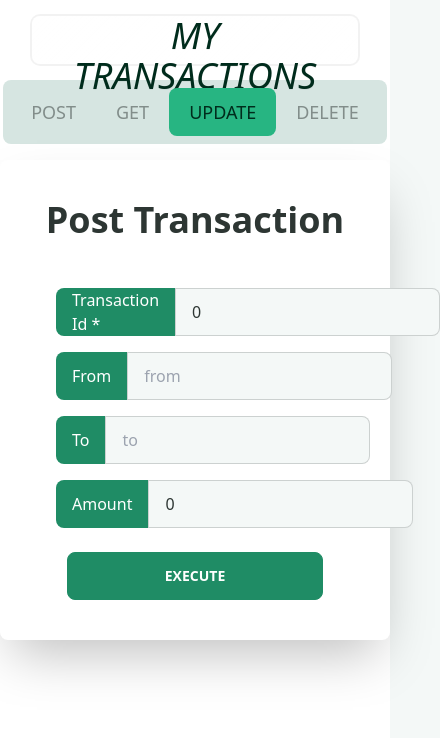
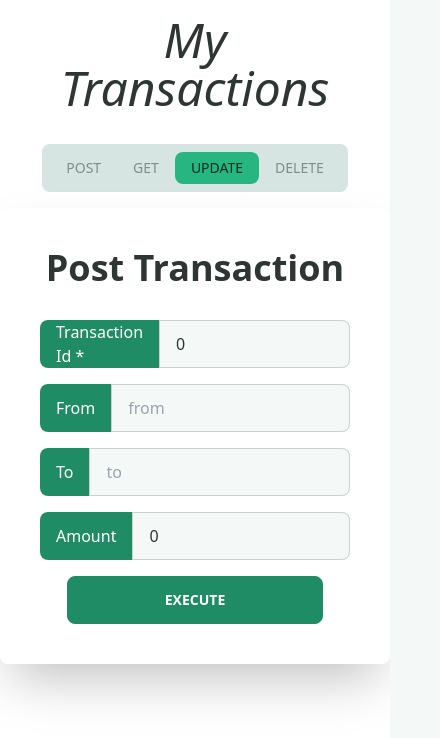
Before and after one commit to Fikaroo/transaction-vite, a React (Vite) app: page /updateTransaction in a window 390 px wide. Shown: the top 738 px of the page, 440 px wide, since content can reach past the window. Built offline with nearby package versions, Linux system fonts and the light colour scheme.

Commit message:
mobile responsive updated

```diff
--- a/src/components/Header/Header.jsx
+++ b/src/components/Header/Header.jsx
@@ -3,11 +3,11 @@ import { Link } from "react-router-dom";
 
 const Header = () => {
   return (
-    <div className="px-8 py-4">
+    <div className="px-8 py-4 mb-4">
       {/* <Link to={"/"}> */}
-      <button className="btn glass btn-primary text-4xl font-medium italic">
+      <h1 className="text-5xl text-center lg:text-start font-medium italic">
         My Transactions
-      </button>
+      </h1>
       {/* </Link> */}
     </div>
   );
--- a/src/components/Read/Read.jsx
+++ b/src/components/Read/Read.jsx
@@ -25,7 +25,7 @@ const Read = () => {
     getTransaction();
   }, []);
   return (
-    <div className="w-full mx-auto max-w-7xl p-10  bg-white shadow-2xl rounded-lg transition-all">
+    <div className="w-full mx-auto max-w-7xl p-2 md:p-10  bg-white shadow-2xl rounded-lg transition-all">
       <h1 className="text-center text-4xl font-black mb-8">Get Transaction</h1>
       <div className="grid grid-cols-1 lg:grid-cols-3 gap-4 justify-items-center p-4 rounded-md">
         <div className="form-control">
@@ -36,7 +36,7 @@ const Read = () => {
               value={from}
               onChange={(e) => setFrom(e.target.value.trim())}
               placeholder="from"
-              className="input input-bordered"
+              className="input input-bordered  w-full lg:w-auto"
             />
           </label>
         </div>
@@ -48,7 +48,7 @@ const Read = () => {
               value={to}
               onChange={(e) => setTo(e.target.value.trim())}
               placeholder="to"
-              className="input input-bordered"
+              className="input input-bordered  w-full lg:w-auto"
             />
           </label>
         </div>
--- a/src/components/Tab/Tab.jsx
+++ b/src/components/Tab/Tab.jsx
@@ -63,7 +63,7 @@ const Tab = () => {
           <Link
             key={idx}
             to={tab.to}
-            className={`tab tab-lg transition-all ${
+            className={`tab tab-md md:tab-lg transition-all ${
               tab.active && "tab-active"
             }`}
             onClick={() => tabActive(idx)}
--- a/src/components/Update/Update.jsx
+++ b/src/components/Update/Update.jsx
@@ -72,7 +72,7 @@ const Update = () => {
         </div>
       </div>
       <h1 className="text-center text-4xl font-black mb-8">Post Transaction</h1>
-      <div className="grid grid-cols-1 lg:grid-cols-2 ml-auto max-w-5xl gap-4 p-4 rounded-md ">
+      <div className="grid grid-cols-1 lg:grid-cols-2  md:ml-auto md:max-w-5xl  gap-4 md:p-4 rounded-md ">
         <div className="form-control">
           <label className="input-group">
             <span>Transaction Id *</span>
@@ -81,7 +81,7 @@ const Update = () => {
               value={id}
               onChange={(e) => setId(e.target.value)}
               placeholder="Transaction Id"
-              className="input input-bordered"
+              className="input input-bordered w-full lg:w-auto"
               required
             />
           </label>
@@ -94,7 +94,7 @@ const Update = () => {
               value={from}
               onChange={(e) => setFrom(e.target.value.trim())}
               placeholder="from"
-              className="input input-bordered"
+              className="input input-bordered w-full lg:w-auto"
             />
           </label>
         </div>
@@ -106,7 +106,7 @@ const Update = () => {
               value={to}
               onChange={(e) => setTo(e.target.value.trim())}
               placeholder="to"
-              className="input input-bordered"
+              className="input input-bordered w-full lg:w-auto"
             />
           </label>
         </div>
@@ -118,12 +118,12 @@ const Update = () => {
               value={amount}
               onChange={(e) => setAmount(e.target.value)}
               placeholder="amount"
-              className="input input-bordered"
+              className="input input-bordered w-full lg:w-auto"
             />
           </label>
         </div>
       </div>
-      <div className="w-full flex justify-center mt-2">
+      <div className="w-full flex justify-center mt-4">
         <button
           className="btn btn-secondary btn-wide text-white"
           onClick={() => putTransaction(from, to, amount, id)}
```
